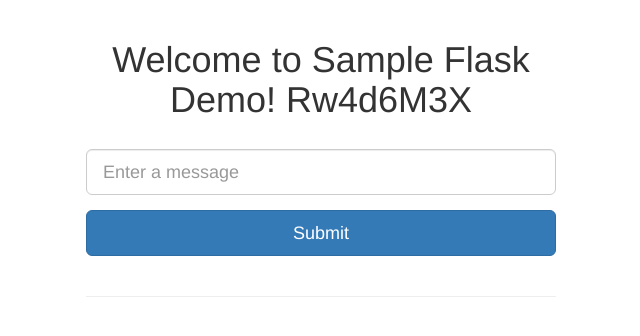
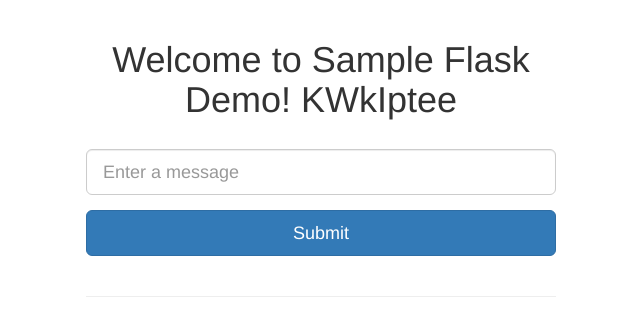
Before and after one commit to williaumwu/demo-web, a Flask app: page / in a window 1280 px wide. Shown: the top 336 px of the page, without its empty margins (319-959 px from the left). Run offline with Flask 2, Linux system fonts and the light colour scheme; data that the repository does not hold is empty; some libraries are stand-ins or nearby versions.

Commit message:
testing change new string KWkIptee

```diff
--- a/templates/index.html
+++ b/templates/index.html
@@ -3,7 +3,7 @@
 {% block content %}
 
 <div class="text-center">
-  <h1>Welcome to Sample Flask Demo! Rw4d6M3X</h1>
+  <h1>Welcome to Sample Flask Demo! KWkIptee</h1>
 </div>
 
 <br>
```
Also changed, not shown: README.md.
